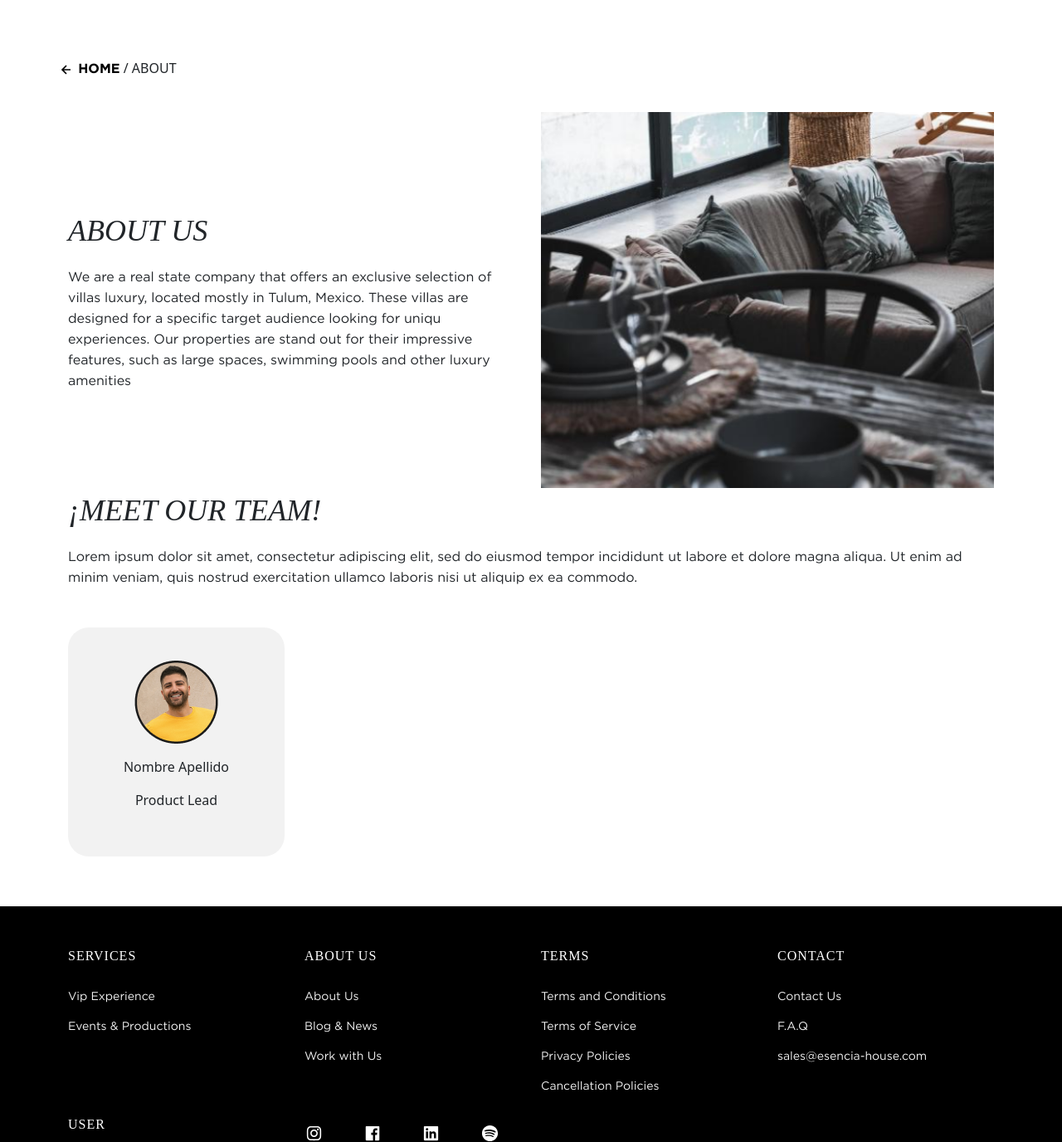
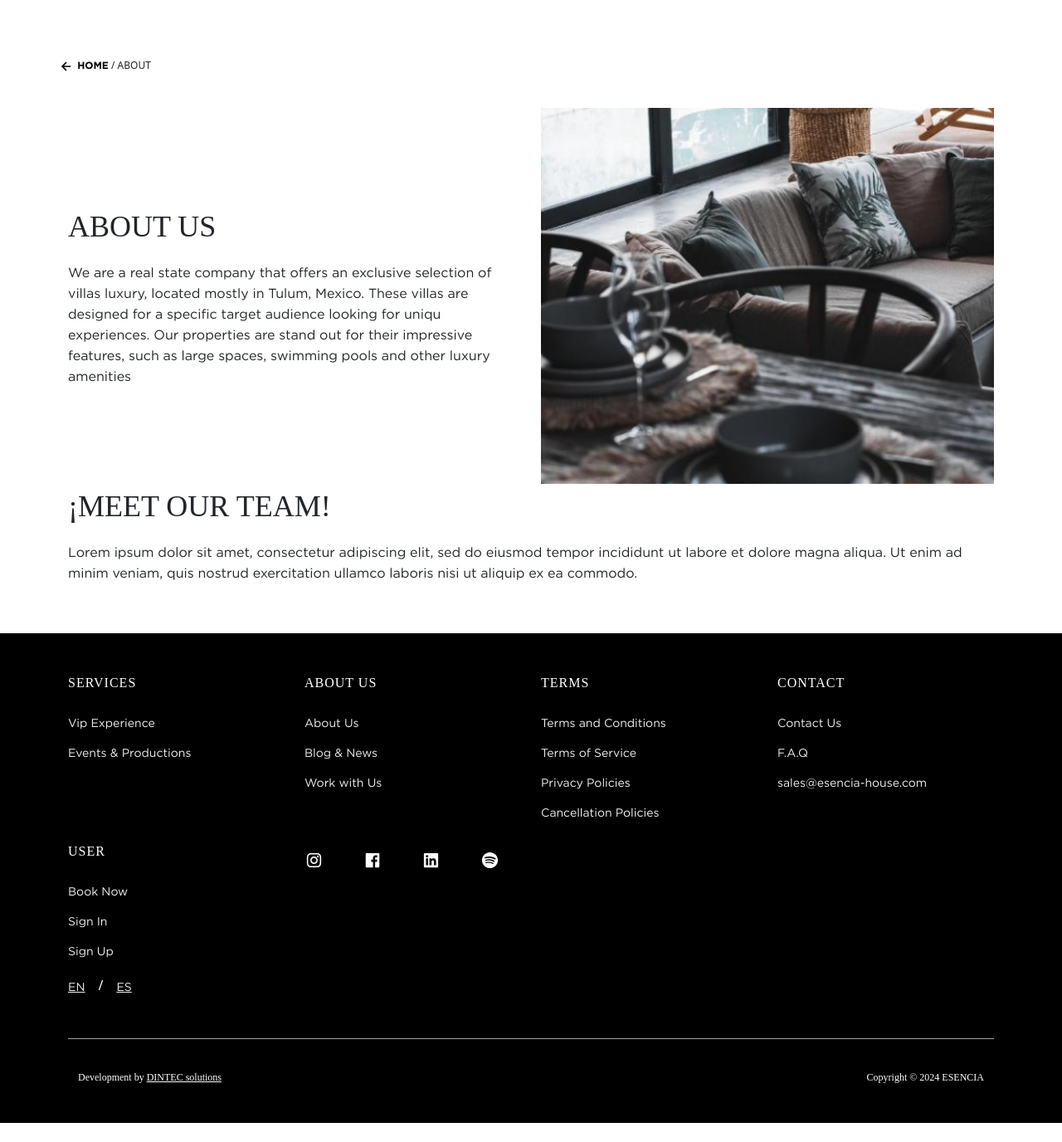
Before and after one commit to carlos-martinez-maqueta/esencia, a PHP site: page /about in a window 1280 px wide. Shown: the part 147-1523 px from the top of the page at 83% size. After the commit the page ends 1500 px from the top, so only its background shows below. Run offline with PHP 8.4, Linux system fonts and the light colour scheme.

Commit message:
front change 2s

```diff
--- a/about.php
+++ b/about.php
@@ -14,11 +14,13 @@
  <style>
       .section_about .col_hormiga{
     padding: 70px 0px 40px;
+    font-size: 12px;
   }
       .section_about .col_hormiga img{
     width: 20px;
   }
   .section_about .col_hormiga a{
+    font-size: 12px;
     text-decoration: none;
     color: #000000;
     font-family: 'Gotham';
@@ -32,13 +34,30 @@
   }
   .section_about .col_hormiga h2{
     font-family: 'FreightDisp Medium';
-    font-style: italic;
+
     font-size: 64px;
   }
-  .section_about .sec_about p{
+  .section_about  p{
 font-family: 'FreightDisp Medium';
 font-size: 36px;
-font-style: italic;
+position: relative;
+width: fit-content;
+
+  }
+  .section_about .p_lineas:after{
+        display: block;
+    position: absolute;
+    content: "";
+    height: .125rem;
+    bottom: -.3125rem;
+    top: auto;
+    left: 0;
+    right: 100%;
+    background: #000000;
+    transition: right .25s ease-in-out;
+  }
+  .section_about .p_lineas:hover:after{
+right: 0;
   }
    .section_about .sec_about span{
     font-family: 'Gotham';
@@ -47,7 +66,7 @@ font-style: italic;
    .section_about .sec_meet p{
     font-family: 'FreightDisp Medium';
     font-size: 36px;
-    font-style: italic;
+
   }
      .section_about .sec_meet span{
     font-family: 'Gotham';
@@ -69,7 +88,7 @@ font-style: italic;
 
                 <div class="row align-items-center">
                     <div class="col-lg-6 sec_about">
-                      <p>ABOUT US</p>
+                      <p class="p_lineas">ABOUT US</p>
 
                       <span>We are a real state company that offers an exclusive selection of villas luxury, located mostly in Tulum, Mexico. These villas are designed for a specific target audience looking for uniqu experiences. Our properties are
                       stand out for their impressive features, such as large spaces, swimming pools and other luxury amenities</span>
@@ -81,17 +100,17 @@ font-style: italic;
 
                 <div class="row">
                   <div class="col-lg-12 sec_meet">
-                    <p>¡MEET OUR TEAM!</p>
+                    <p class="p_lineas">¡MEET OUR TEAM!</p>
                     <span>Lorem ipsum dolor sit amet, consectetur adipiscing elit, sed do eiusmod tempor incididunt ut labore et dolore magna aliqua. Ut enim ad minim veniam, quis nostrud exercitation ullamco laboris nisi ut aliquip ex ea commodo.</span>
                   </div>
 
-                  <div class="col-lg-3 mt-5">
+<!--                   <div class="col-lg-3 mt-5">
                     <div class="car_team">
                       <img src="assets/img/Avatar.png" class="img-fluid mb-3">
                       <p>Nombre Apellido</p>
                       <p>Product Lead</p>
                     </div>
-                  </div>
+                  </div> -->
                 </div>
             </div>
         </section>
--- a/assets/css/events.css
+++ b/assets/css/events.css
@@ -50,6 +50,10 @@
   border-color: #666666;
   color: #666666;
 }
+.section_events .service .info_service form label{
+  font-family: 'Gotham';
+  font-size: 12px;
+}
 .section_events .service .info_service form input::placeholder {
   color: #666666;
 }
--- a/index.php
+++ b/index.php
@@ -60,7 +60,11 @@
                     </div>
                 </div>
                 <div class="btn_boook_banner ">
-                    <a data-bs-toggle="offcanvas" data-bs-target="#offcanvasRight" aria-controls="offcanvasRight">BOOK NOW <img src="assets/img/btn-book-now.svg" alt=""></a>
+                    <a class="book_now_a" data-bs-toggle="offcanvas" data-bs-target="#offcanvasRight" aria-controls="offcanvasRight">
+                        BOOK NOW
+                        <img src="assets/img/btn-book-now.svg" alt="" class="blanco">
+                        <img src="assets/svg/dark.svg" alt="" class="negro">
+                    </a>
                     <div class="offcanvas offcanvas-end" tabindex="-1" id="offcanvasRight" aria-labelledby="offcanvasRightLabel">
                         <div class="offcanvas-header">
                             <!-- <h5 class="offcanvas-title" id="offcanvasRightLabel">Offcanvas right</h5> -->
```
Also changed, not shown: app/footer.php (+13 -13 lines), assets/css/home.css (+16 -0 lines), assets/svg/dark.svg (added).
